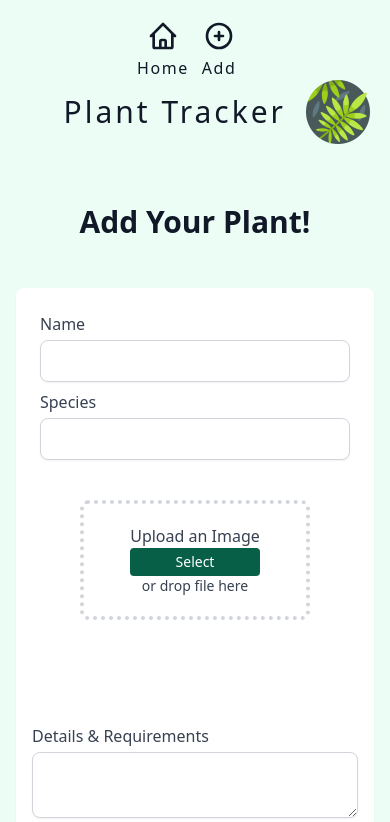
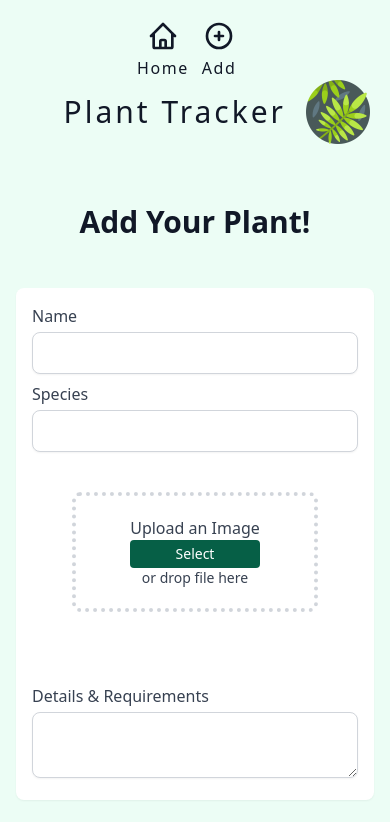
Before and after one commit to dylpark/plant-tracker-app-react, a Next.js app: page /add-plant in a window 390 px wide. Shown: the top 822 px of the page. Built offline with nearby package versions, Linux system fonts and the light colour scheme.

Commit message:
Adjusting form spacing

```diff
--- a/components/form/Form.tsx
+++ b/components/form/Form.tsx
@@ -40,10 +40,10 @@ export default function Form() {
       // method="POST"
       // onSubmit={createPlant}
       >
-        <div className="grid grid-cols-1 lg:grid-cols-2 gap-6 bg-white rounded-lg shadow-sm">
+        <div className="grid grid-cols-1 lg:grid-cols-2 lg:gap-5 bg-white rounded-lg shadow-sm">
           {/* Column 1 */}
           <div className="w-full overflow-hidden flex flex-col md:flex-row">
-            <div className="w-full md:w-full text-left p-6 md:p-4 space-y-2">
+            <div className="w-full md:w-full text-left p-4 md:p-4 space-y-2">
               {/* Name Input */}
               <TextInput
                 htmlFor="plant name"
```
